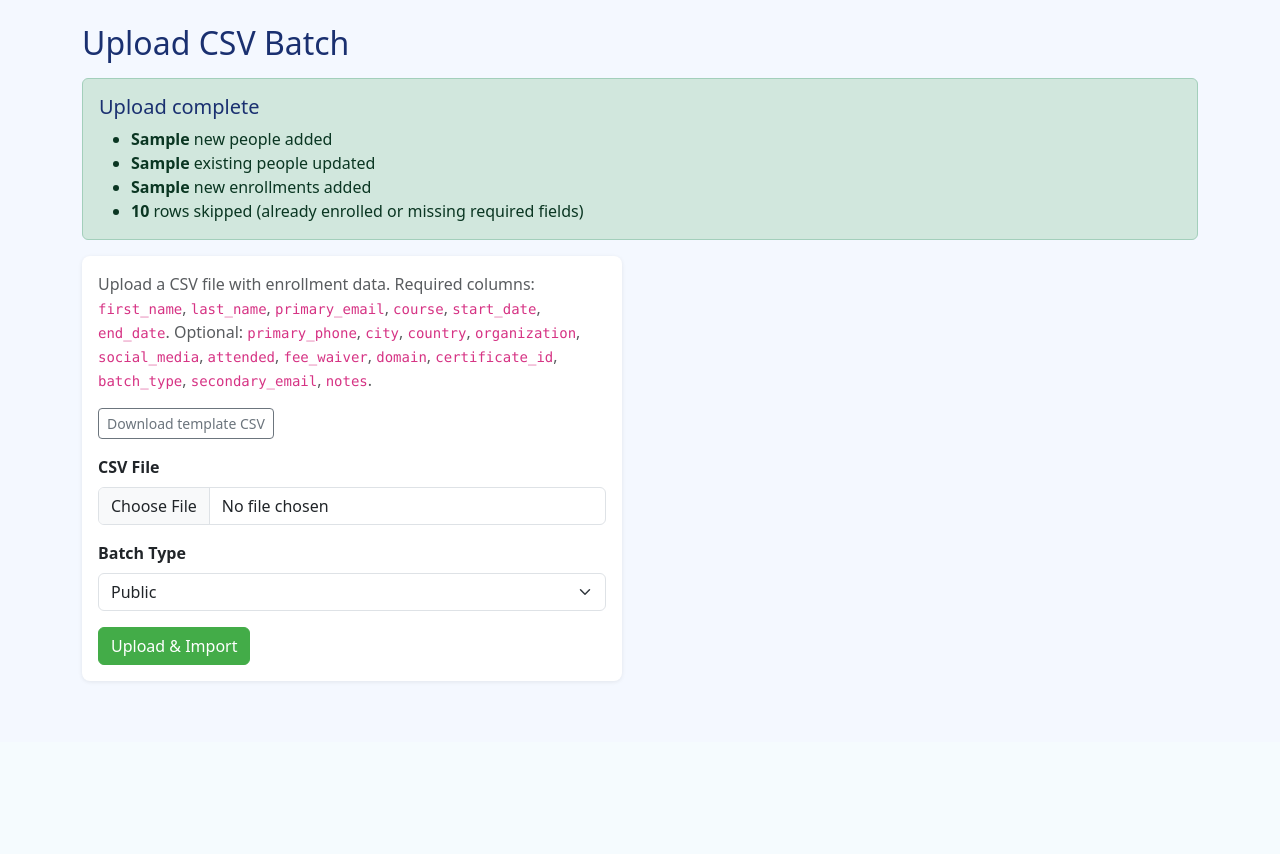
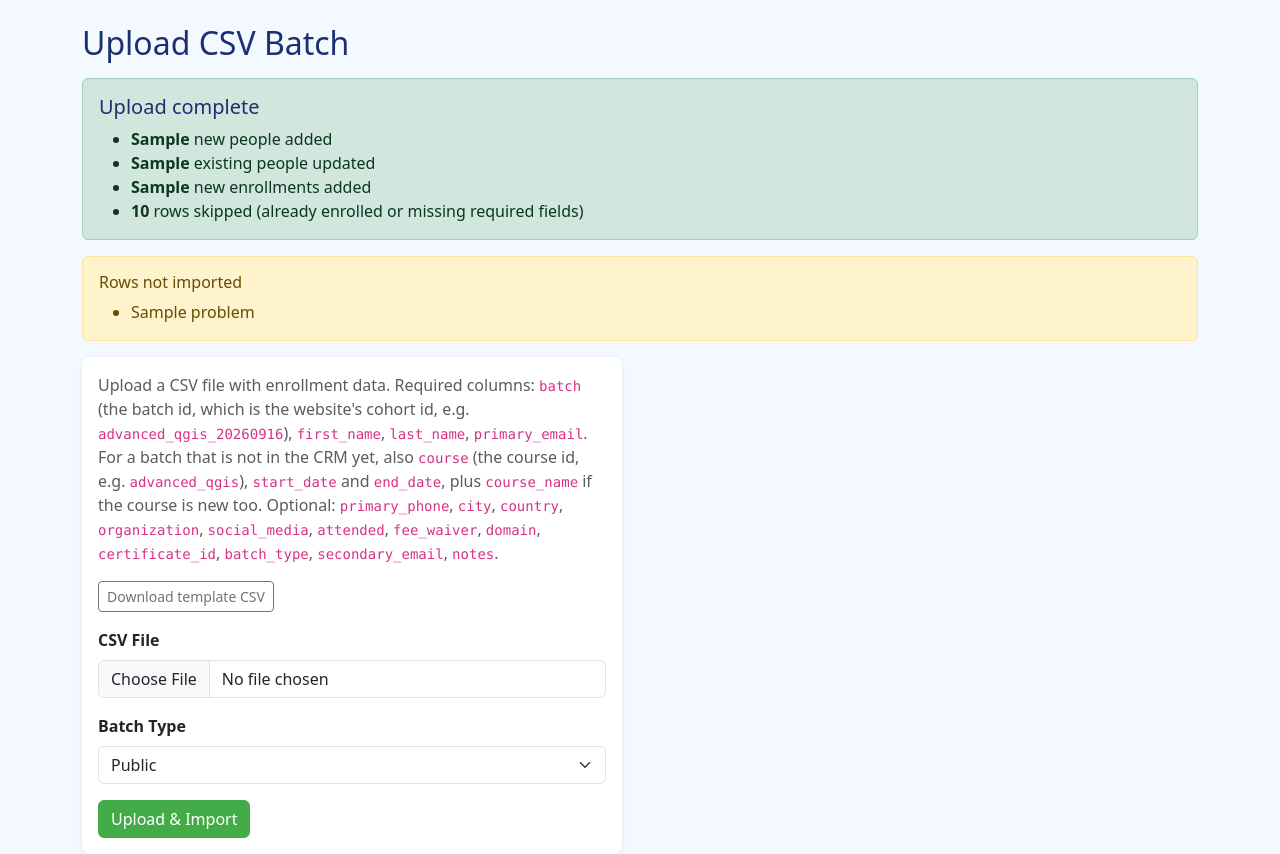
Before and after one commit to spatialthoughts/alumni-crm-app, a Flask app: template templates/upload.html in a window 1280 px wide. Shown: the part 58-912 px from the top of the page. Before the commit the page ends 740 px from the top, so only its background shows below. Run offline with Flask 3, Linux system fonts and the light colour scheme; the template is opened without the code that fills it: most values are stand-ins (such as "Sample title", 1, 10 or a date in 2020).

Commit message:
Text ids: a course is its spatialthoughts.com course_id, a batch its cohort id
Routes take the text ids. The CSV upload names a batch by id and never makes
one up from course name and dates, which is how duplicate batches came about;
rows it cannot import are listed with the reason. import_crm.py now refuses to
run: the database was rebuilt with these ids by the website repo's
migration/scripts/crm_backfill.py.

Co-Authored-By: Claude Opus 5.5 <noreply@anthropic.com>

```diff
--- a/app.py
+++ b/app.py
@@ -215,7 +215,7 @@ def courses():
     return render_template("courses.html", courses=rows)
 
 
-@app.route("/courses/<int:cid>", methods=["GET", "POST"])
+@app.route("/courses/<cid>", methods=["GET", "POST"])
 def course(cid):
     database = _db.get_db()
     if request.method == "POST":
@@ -246,7 +246,7 @@ def course(cid):
 
 # ── Batches ───────────────────────────────────────────────────────────────────
 
-@app.route("/batches/<int:bid>", methods=["GET", "POST"])
+@app.route("/batches/<bid>", methods=["GET", "POST"])
 def batch(bid):
     database = _db.get_db()
     if request.method == "POST":
@@ -353,9 +353,9 @@ def enrollment(eid):
 @app.route("/upload/template.csv")
 def upload_template():
     headers = [
-        "first_name", "last_name", "primary_email", "primary_phone",
+        "batch", "first_name", "last_name", "primary_email", "primary_phone",
         "city", "country", "organization", "social_media",
-        "course", "batch_type", "start_date", "end_date",
+        "course", "course_name", "batch_type", "start_date", "end_date",
         "attended", "fee_waiver", "domain", "certificate_id",
         "secondary_email", "notes",
     ]
@@ -386,13 +386,31 @@ def upload():
     existing_people = 0
     new_enrollments = 0
     skipped = 0
+    problems = []
 
-    for row_dict in reader:
-        course_name = clean_str(row_dict.get("course"))
+    # A row names its batch by id: the website's cohort id. A batch not in the CRM yet is
+    # created from the row's course id and dates; it is never matched by name or dates.
+    for line, row_dict in enumerate(reader, start=2):
+        batch_id = clean_str(row_dict.get("batch"))
         email = clean_str(row_dict.get("primary_email"))
-        if not course_name or not email:
+        if not batch_id or not email:
             skipped += 1
+            problems.append(f"line {line}: no batch or no primary_email")
             continue
+        known_batch = database.execute("SELECT id FROM batches WHERE id=?", (batch_id,)).fetchone()
+        course_id = clean_str(row_dict.get("course"))
+        if not known_batch:
+            known_course = course_id and database.execute(
+                "SELECT id FROM courses WHERE id=?", (course_id,)).fetchone()
+            if not course_id or (not known_course and not clean_str(row_dict.get("course_name"))):
+                skipped += 1
+                problems.append(f"line {line}: batch {batch_id} is new, and its course "
+                                f"{course_id or '(none)'} is not in the CRM: give its course_name to add it")
+                continue
+            if not (parse_date(row_dict.get("start_date")) and parse_date(row_dict.get("end_date"))):
+                skipped += 1
+                problems.append(f"line {line}: batch {batch_id} is new and needs start_date and end_date")
+                continue
 
         existed = database.execute(
             "SELECT id FROM people WHERE primary_email=?", (email,)
@@ -413,13 +431,13 @@ def upload():
         if sec_email:
             ensure_email(cur, person_id, sec_email, is_primary=0)
 
-        start_date = parse_date(row_dict.get("start_date"))
-        end_date = parse_date(row_dict.get("end_date"))
-        # Use batch_type from CSV if present, otherwise fall back to form value
-        batch_type_csv = clean_str(row_dict.get("batch_type"))
-        batch_type_upload = batch_type_csv if batch_type_csv else batch_type_form
-        course_id = upsert_course(cur, course_name)
-        batch_id = upsert_batch(cur, course_id, batch_type_upload, start_date, end_date)
+        if not known_batch:
+            # Use batch_type from CSV if present, otherwise fall back to form value
+            batch_type_csv = clean_str(row_dict.get("batch_type"))
+            batch_type_upload = batch_type_csv if batch_type_csv else batch_type_form
+            upsert_course(cur, course_id, clean_str(row_dict.get("course_name")))
+            upsert_batch(cur, batch_id, course_id, batch_type_upload,
+                         parse_date(row_dict.get("start_date")), parse_date(row_dict.get("end_date")))
 
         attended_raw = clean_str(row_dict.get("attended"))
         attended = 1 if attended_raw and attended_raw.lower() in ("yes", "1", "true") else 0
@@ -456,6 +474,7 @@ def upload():
             "existing_people": existing_people,
             "new_enrollments": new_enrollments,
             "skipped": skipped,
+            "problems": problems,
         },
         error=None,
     )
--- a/db.py
+++ b/db.py
@@ -64,7 +64,7 @@ def search_people(
 
     if course:
         conditions.append("c.id = ?")
-        params.append(int(course))
+        params.append(course)
 
     if waiver and waiver != "any":
         if waiver == "none":
--- a/import_crm.py
+++ b/import_crm.py
@@ -7,6 +7,7 @@ Certificate IDs and fee_waiver data come directly from the enrollment CSVs.
 
 import sqlite3
 import os
+import sys
 import pandas as pd
 
 BASE_DIR = os.path.dirname(os.path.abspath(__file__))
@@ -115,23 +116,22 @@ def clean_str(val):
     return s if s else None
 
 
-def upsert_course(cur, name):
-    cur.execute("INSERT OR IGNORE INTO courses (name) VALUES (?)", (name,))
-    cur.execute("SELECT id FROM courses WHERE name = ?", (name,))
-    return cur.fetchone()[0]
+# Course and batch ids are the website's: a course's is its course_id
+# ("advanced_qgis"), a batch's is its cohort id ("advanced_qgis_20260916"). They
+# are never made up from a name or dates -- that is how duplicate batches came about.
+
+def upsert_course(cur, course_id, name):
+    cur.execute("INSERT OR IGNORE INTO courses (id, name) VALUES (?, ?)", (course_id, name))
+    return course_id
 
 
-def upsert_batch(cur, course_id, batch_type, start_date, end_date):
+def upsert_batch(cur, batch_id, course_id, batch_type, start_date, end_date):
     cur.execute(
-        """INSERT OR IGNORE INTO batches (course_id, batch_type, start_date, end_date)
-           VALUES (?, ?, ?, ?)""",
-        (course_id, batch_type, start_date, end_date),
+        """INSERT OR IGNORE INTO batches (id, course_id, batch_type, start_date, end_date)
+           VALUES (?, ?, ?, ?, ?)""",
+        (batch_id, course_id, batch_type, start_date, end_date),
     )
-    cur.execute(
-        "SELECT id FROM batches WHERE course_id=? AND batch_type=? AND start_date IS ? AND end_date IS ?",
-        (course_id, batch_type, start_date, end_date),
-    )
-    return cur.fetchone()[0]
+    return batch_id
 
 
 def upsert_person(cur, row):
@@ -255,6 +255,10 @@ def print_summary(con):
 
 
 def main():
+    # Kept as the record of the first import. Since 2026-10-24 courses and batches
+    # have text ids (the website's), which participant_database.csv does not have, and
+    # crm.db has been edited since: rebuilding it from the CSV would lose all of that.
+    sys.exit("import_crm.py built the first crm.db and must not be run again.")
     if os.path.exists(DB_PATH):
         os.remove(DB_PATH)
         print(f"Removed existing {DB_PATH}")
--- a/templates/batch.html
+++ b/templates/batch.html
@@ -12,6 +12,7 @@
 <div class="d-flex justify-content-between align-items-start mb-3">
   <div>
     <h2>{{ batch.course_name }}</h2>
+    <p class="mb-1"><code>{{ batch.id }}</code></p>
     <p class="text-muted mb-0">
       <span class="badge bg-{{ 'info' if batch.batch_type == 'public' else 'secondary' }}">{{ batch.batch_type }}</span>
       {{ batch.start_date or '?' }} → {{ batch.end_date or '?' }}
--- a/templates/course.html
+++ b/templates/course.html
@@ -38,6 +38,7 @@
 <table class="table table-hover table-sm">
   <thead class="table-secondary">
     <tr>
+      <th>Batch</th>
       <th>Type</th>
       <th>Start Date</th>
       <th>End Date</th>
@@ -47,6 +48,7 @@
   <tbody>
     {% for b in batches %}
     <tr>
+      <td><a href="{{ url_for('batch', bid=b.id) }}"><code>{{ b.id }}</code></a></td>
       <td>
         <a href="{{ url_for('batch', bid=b.id) }}">
           <span class="badge bg-{{ 'info' if b.batch_type == 'public' else 'secondary' }}">{{ b.batch_type }}</span>
@@ -57,7 +59,7 @@
       <td class="text-center"><a href="{{ url_for('batch', bid=b.id) }}">{{ b.enrollment_count }}</a></td>
     </tr>
     {% else %}
-    <tr><td colspan="4" class="text-muted text-center">No batches.</td></tr>
+    <tr><td colspan="5" class="text-muted text-center">No batches.</td></tr>
     {% endfor %}
   </tbody>
 </table>
--- a/templates/upload.html
+++ b/templates/upload.html
@@ -17,11 +17,19 @@
     <li><strong>{{ result.skipped }}</strong> rows skipped (already enrolled or missing required fields)</li>
   </ul>
 </div>
+{% if result.problems %}
+<div class="alert alert-warning">
+  <h6>Rows not imported</h6>
+  <ul class="mb-0">
+    {% for p in result.problems %}<li>{{ p }}</li>{% endfor %}
+  </ul>
+</div>
+{% endif %}
 {% endif %}
 
 <div class="card" style="max-width:540px;">
   <div class="card-body">
-    <p class="text-muted">Upload a CSV file with enrollment data. Required columns: <code>first_name</code>, <code>last_name</code>, <code>primary_email</code>, <code>course</code>, <code>start_date</code>, <code>end_date</code>. Optional: <code>primary_phone</code>, <code>city</code>, <code>country</code>, <code>organization</code>, <code>social_media</code>, <code>attended</code>, <code>fee_waiver</code>, <code>domain</code>, <code>certificate_id</code>, <code>batch_type</code>, <code>secondary_email</code>, <code>notes</code>.</p>
+    <p class="text-muted">Upload a CSV file with enrollment data. Required columns: <code>batch</code> (the batch id, which is the website's cohort id, e.g. <code>advanced_qgis_20260916</code>), <code>first_name</code>, <code>last_name</code>, <code>primary_email</code>. For a batch that is not in the CRM yet, also <code>course</code> (the course id, e.g. <code>advanced_qgis</code>), <code>start_date</code> and <code>end_date</code>, plus <code>course_name</code> if the course is new too. Optional: <code>primary_phone</code>, <code>city</code>, <code>country</code>, <code>organization</code>, <code>social_media</code>, <code>attended</code>, <code>fee_waiver</code>, <code>domain</code>, <code>certificate_id</code>, <code>batch_type</code>, <code>secondary_email</code>, <code>notes</code>.</p>
     <p><a href="{{ url_for('upload_template') }}" class="btn btn-sm btn-outline-secondary">Download template CSV</a></p>
     <form method="post" enctype="multipart/form-data">
       <div class="mb-3">
```
Also changed, not shown: create_test_db.py (+26 -24 lines), README.md, test.db.
